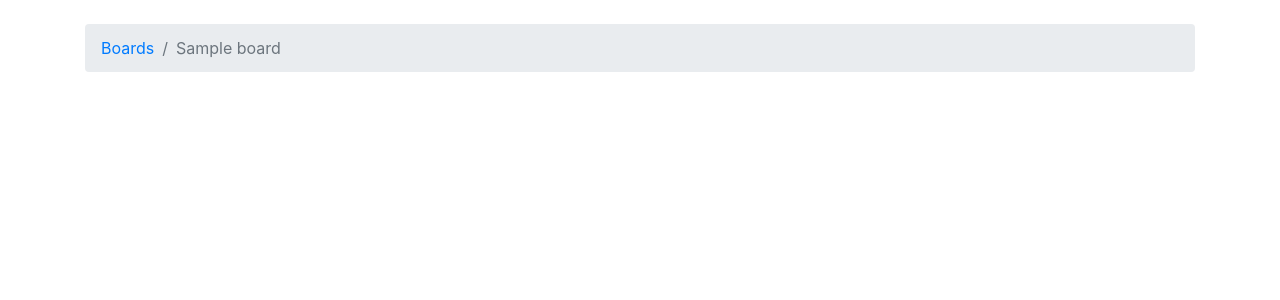
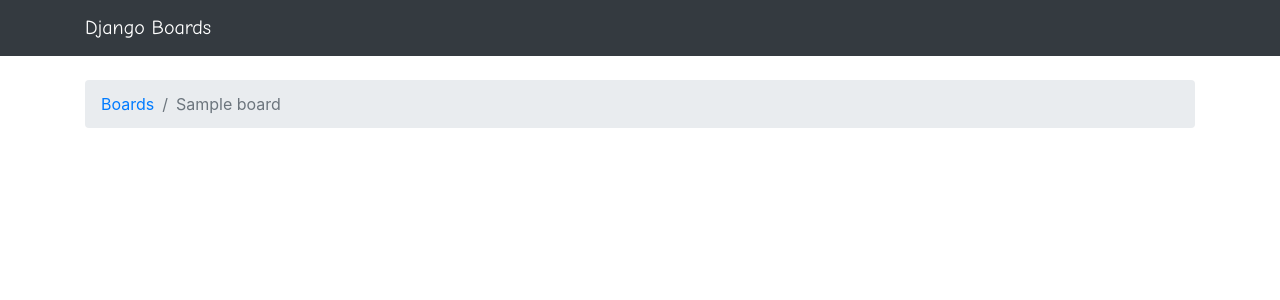
Before and after one commit to tcrundall/django-tutorial, a Django app: page /boards/1/ in a window 1280 px wide. Shown: the top 300 px of the page. Run offline with Django 4.2, Linux system fonts and the light colour scheme; tables that the repository leaves empty hold one stand-in row (values such as "Sample post"); some libraries are stand-ins or nearby versions.

Commit message:
Refactor templates to use a base, add fancy font

```diff
--- /dev/null
+++ b/playground/static/css/app.css
@@ -0,0 +1,3 @@
+.navbar-brand {
+  font-family: 'Comic Neue', cursive;
+}
--- /dev/null
+++ b/playground/templates/base.html
@@ -0,0 +1,29 @@
+{% load static %}<!DOCTYPE html>
+<html>
+  <head>
+    <meta charset="utf-8">
+    <title>{% block title %}Django Boards{% endblock %}</title>
+    <link rel="preconnect" href="https://fonts.googleapis.com">
+    <link rel="preconnect" href="https://fonts.gstatic.com" crossorigin>
+    <link href="https://fonts.googleapis.com/css2?family=Comic+Neue&display=swap" rel="stylesheet">
+    <link rel="stylesheet" href="{% static 'css/bootstrap.min.css' %}">
+    <link rel="stylesheet" href="{% static 'css/app.css' %}">
+  </head>
+  <body>
+
+    <nav class="navbar nabar-expand-lg navbar-dark bg-dark">
+      <div class="container">
+        <a class="navbar-brand" href="{% url 'home' %}">Django Boards</a>
+      </div>
+    </nav>
+
+    <div class="container">
+      <ol class="breadcrumb my-4">
+        {% block breadcrumb %}
+        {% endblock %}
+      </ol>
+      {% block content %}
+      {% endblock %}
+    </div>
+  </body>
+</html>
--- a/playground/templates/topics.html
+++ b/playground/templates/topics.html
@@ -1,16 +1,13 @@
-{% load static %}<!DOCTYPE html>
-<html>
-  <head>
-    <meta charset="utf-8">
-    <title>{{ board.name }}</title>
-    <link rel="stylesheet" href="{% static 'css/bootstrap.min.css' %}">
-  </head>
-  <body>
-    <div class="container">
-      <ol class="breadcrumb my-4">
-        <li class="breadcrumb-item"><a href={% url 'home' %}>Boards</a></li>
-        <li class="breadcrumb-item active">{{ board.name }}</li>
-      </ol>
-    </div>
-  </body>
-</html>
+{% extends 'base.html' %}
+
+{% block title %}
+  {{ board.name }} - {{ block.super }}
+{% endblock %}
+
+{% block breadcrumb %}
+    <li class="breadcrumb-item"><a href={% url 'home' %}>Boards</a></li>
+    <li class="breadcrumb-item active">{{ board.name }}</li>
+{% endblock %}
+
+{% block content %}
+{% endblock %}
```
Also changed, not shown: playground/templates/home.html (+7 -14 lines).
